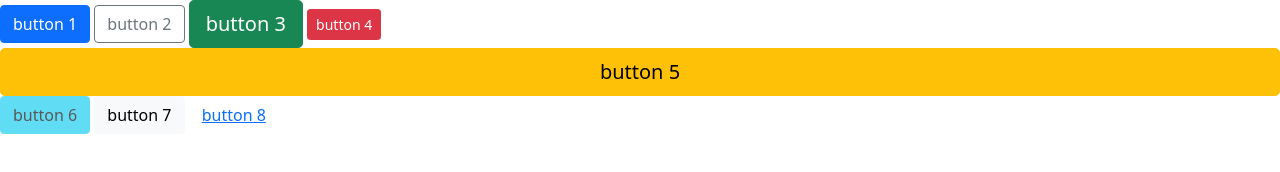
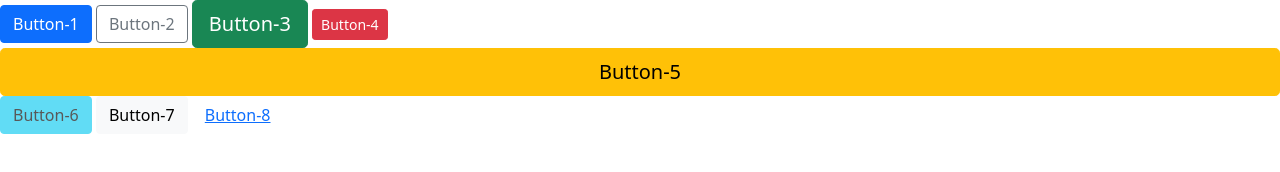
Before and after one commit to acciojob/bootstrap-buttons-NEERAJ023, a website: page main.html in a window 1280 px wide. Drawn offline with nearby package versions, Linux system fonts and the light colour scheme.

Commit message:
created a submission

```diff
--- a/main.html
+++ b/main.html
@@ -9,16 +9,16 @@
 
 <body>
 	<!-- the entire body must be written by student -->
-	<button id="button-1" class=" btn btn-primary">button 1</button>
-	<button id="button-2" class=" btn btn-outline-secondary">button 2</button>
-	<button id="button-3" class="btn btn-success btn-lg">button 3</button>
-	<button id="button-4" class=" btn btn-danger btn-sm">button 4</button>
+	<button id="button-1" class=" btn btn-primary">Button-1</button>
+	<button id="button-2" class=" btn btn-outline-secondary">Button-2</button>
+	<button id="button-3" class="btn btn-success btn-lg">Button-3</button>
+	<button id="button-4" class=" btn btn-danger btn-sm">Button-4</button>
 	<div class="d-grid" >
-	<button id="button-5" class="btn btn-warning btn-lg ">button 5</button>
+	<button id="button-5" class="btn btn-warning btn-lg ">Button-5</button>
 	</div>
-	<button id="button-6" class="btn-info btn disabled ">button 6</button>
-	<button id="button-7" class="btn btn-light">button 7</button>
-	<a id="button-8" class="btn btn-link" href="https://app.acciojob.com/open-web-editor?question=d95b2e07-5e69-47e1-bd59-1b33b1ff5f49" >button 8</a>
+	<button id="button-6" class="btn-info btn disabled ">Button-6</button>
+	<button id="button-7" class="btn btn-light">Button-7</button>
+	<a id="button-8" class="btn btn-link" href="https://app.acciojob.com/open-web-editor?question=d95b2e07-5e69-47e1-bd59-1b33b1ff5f49" >Button-8</a>
     <script type="text/javascript" src="./script.js">
 </script>
 
```
